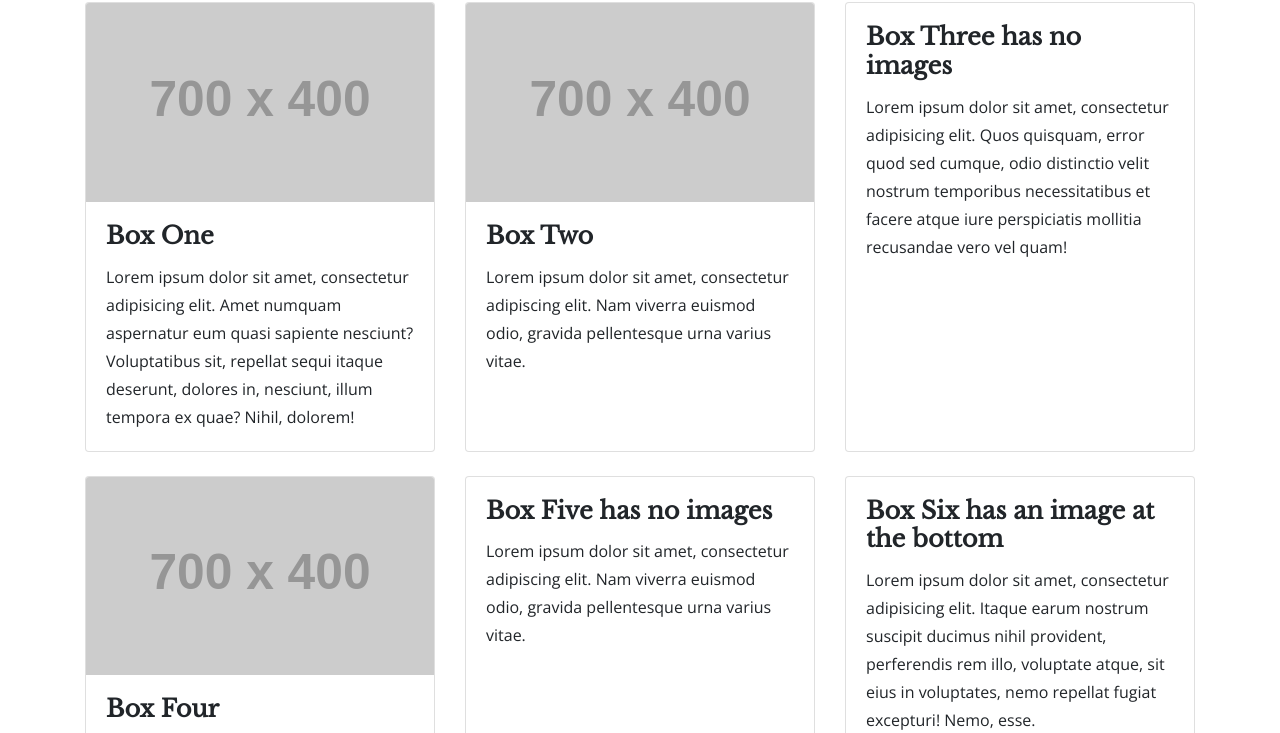
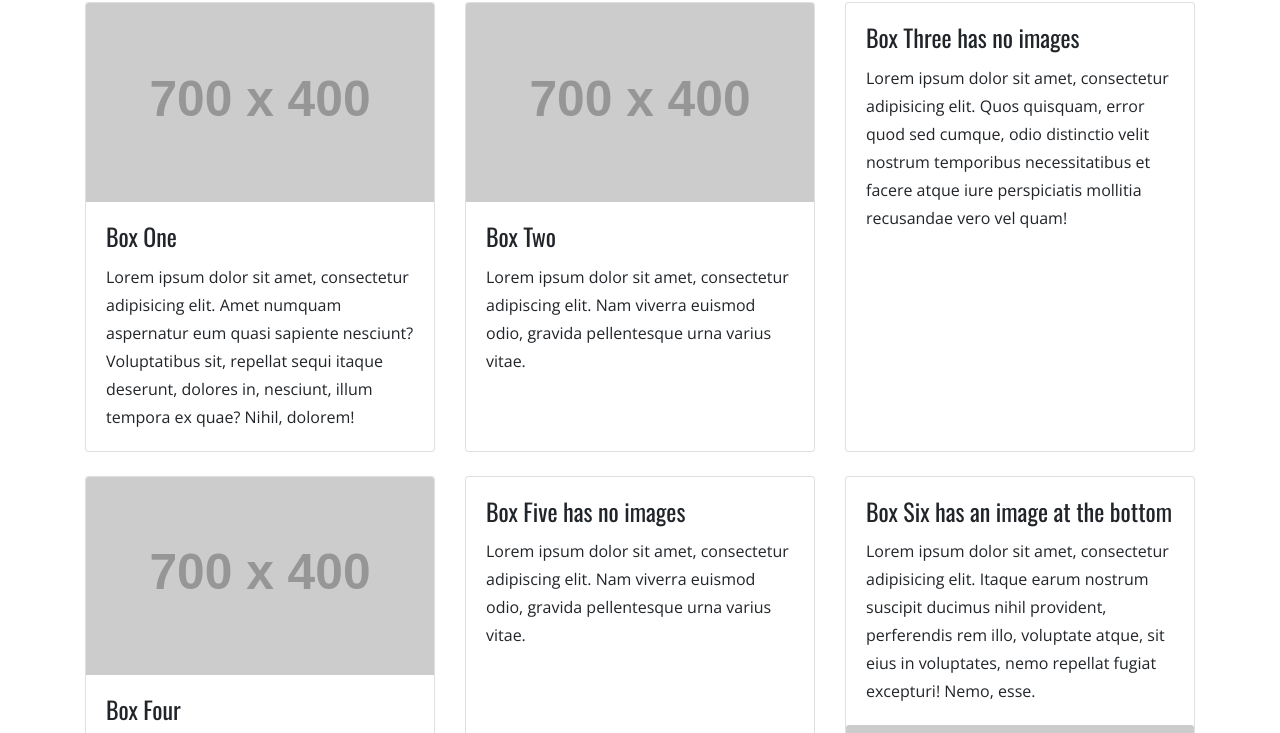
Before and after one commit to ccharnock1/mp-prototype-21, a plain HTML site: page design-evidence.html in a window 1280 px wide. Shown: the part 743-1476 px from the top of the page. Drawn offline with nearby package versions, Linux system fonts and the light colour scheme; placeholder pictures from the web are drawn by us; a web font is replaced by a local one.

Commit message:
Updated fonts

```diff
--- a/css/agency.css
+++ b/css/agency.css
@@ -32,8 +32,8 @@ h3,
 h4,
 h5,
 h6 {
-  font-weight: 700;
-  font-family: 'Libre Baskerville', serif;
+  font-weight: 400;
+  font-family: 'Oswald', sans-serif;
   /*font-family: 'Montserrat', -apple-system, BlinkMacSystemFont, 'Segoe UI', Roboto, 'Helvetica Neue', Arial, sans-serif, 'Apple Color Emoji', 'Segoe UI Emoji', 'Segoe UI Symbol', 'Noto Color Emoji';*/
 }
 
--- a/design-evidence.html
+++ b/design-evidence.html
@@ -20,6 +20,7 @@
   <link href='https://fonts.googleapis.com/css?family=Droid+Serif:400,700,400italic,700italic' rel='stylesheet' type='text/css'>
   <link href='https://fonts.googleapis.com/css?family=Roboto+Slab:400,100,300,700' rel='stylesheet' type='text/css'>
   <link href="https://fonts.googleapis.com/css2?family=Libre+Baskerville&family=Open+Sans&display=swap" rel="stylesheet">
+  <link href="https://fonts.googleapis.com/css2?family=Oswald&display=swap" rel="stylesheet">
 
   <!-- Custom styles for this template -->
   <link href="css/agency.css" rel="stylesheet">
```
Also changed, not shown: index.html (+1 -0 lines), photography-portfolio.html (+1 -0 lines), video-photography-evidence.html (+1 -0 lines), video-production.html (+1 -0 lines).
